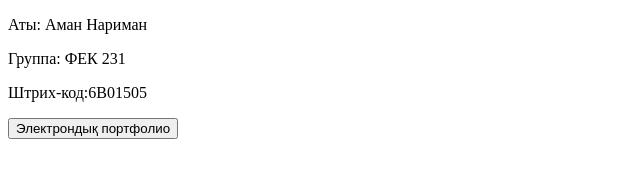
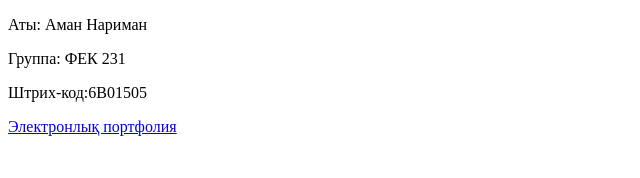
Before and after one commit to amannariman/queen, a plain HTML site: page queen.html in a window 1280 px wide. Shown: the whole page, without its empty margins (0-640 px from the left). Drawn offline with Linux system fonts and the light colour scheme.

Commit message:
queen.html

```diff
--- a/queen.html
+++ b/queen.html
@@ -9,13 +9,7 @@
     <p>Группа: ФЕК 231 </p>
     <p>Штрих-код:6B01505</p>
 
-    <button onclick="openPortfolio()">Электрондық портфолио</button>
-
-    <script>
-        function openPortfolio() {
-            window.open("https://jandos99jm.wixsite.com/nariman-e-p", "_blank");
-        }
-    </script>
+   <a href="https://https://jandos99jm.wixsite.com/nariman-e-p">Электронлық портфолия</a>
 
 </body>
 </html>
```
